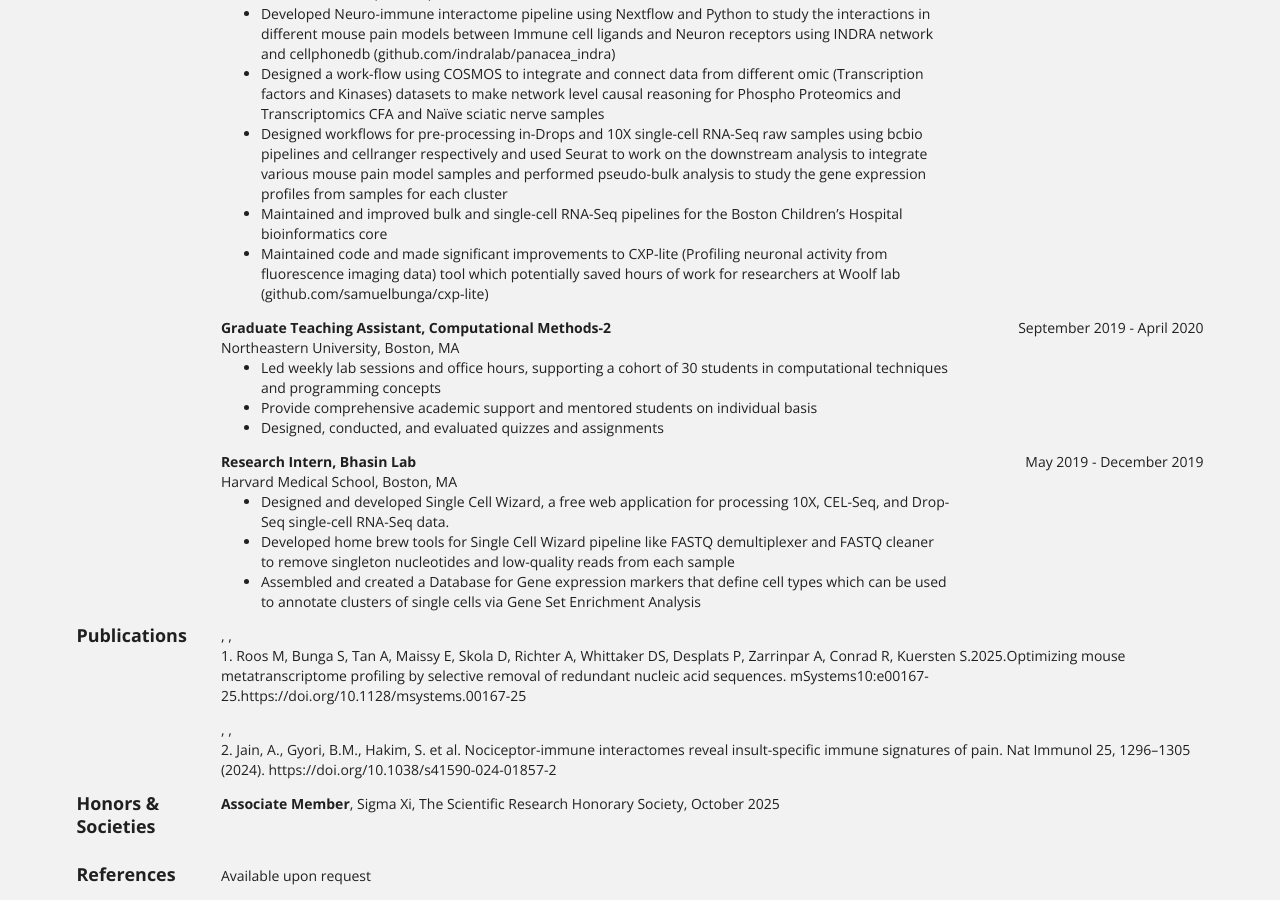
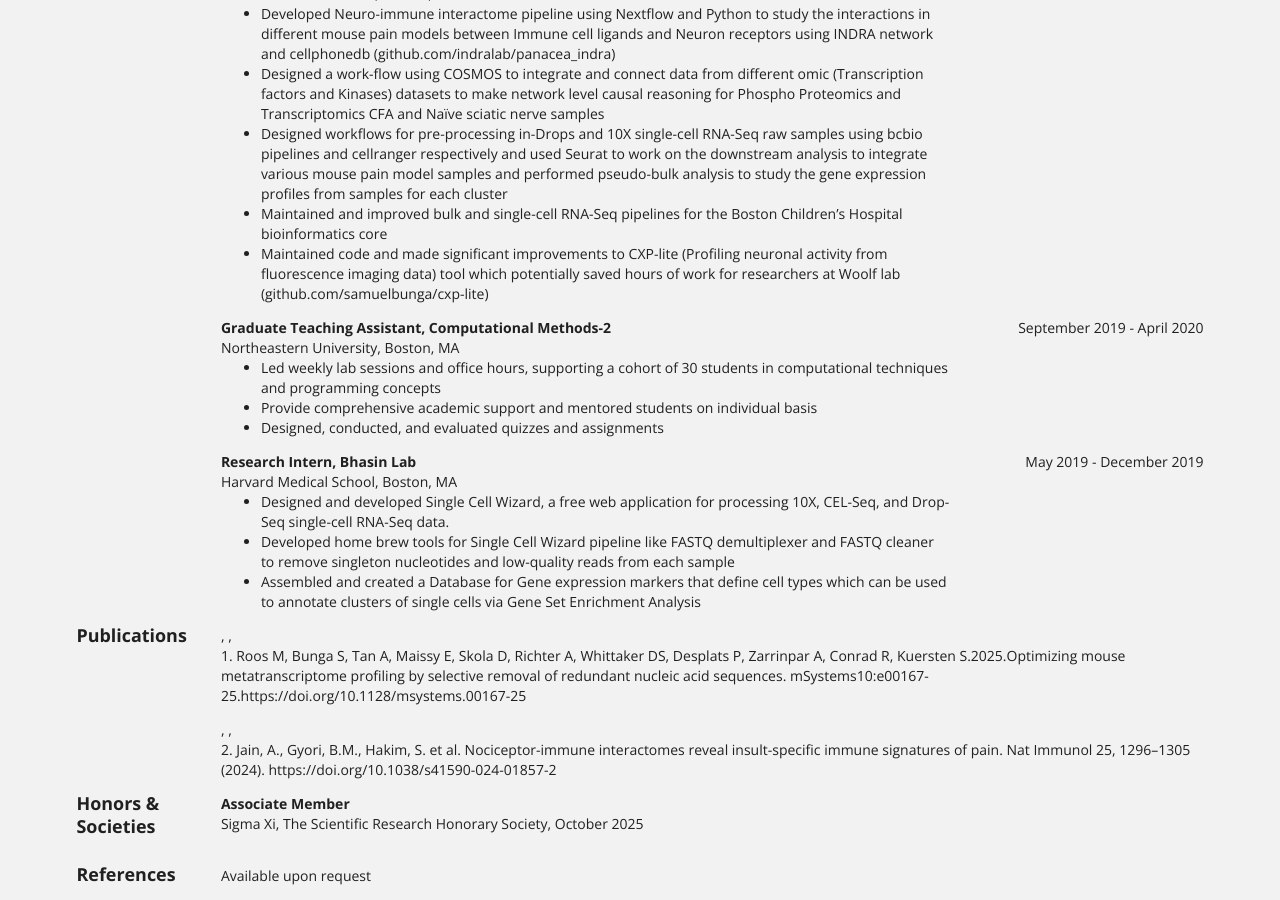
Before and after one commit to samuelbunga/samuelbunga.github.io, a Jekyll site: the page built from bio/index.html, in a window 1280 px wide and 900 px high, scrolled down 659 px. Built offline with Jekyll 4.4.1, drawn with Linux system fonts in a browser that asks for light colours.

Commit message:
Update bio-awards-1.html

```diff
--- a/_includes/bio-awards-1.html
+++ b/_includes/bio-awards-1.html
@@ -12,8 +12,9 @@
     <div class="ui grid">
       <div class="sixteen wide column no-bottom">
         <p class="ui no-bottom">
-          <b>{{ entry.title }}</b>,
+          <b>{{ entry.title }}</b><br>
           {{ entry.awarder }}{% if entry.date %}, {{ entry.date }}{% endif %}
+          </br>
         </p>
         <p class="ui">{{ entry.summary }}</p>
       </div>
```
